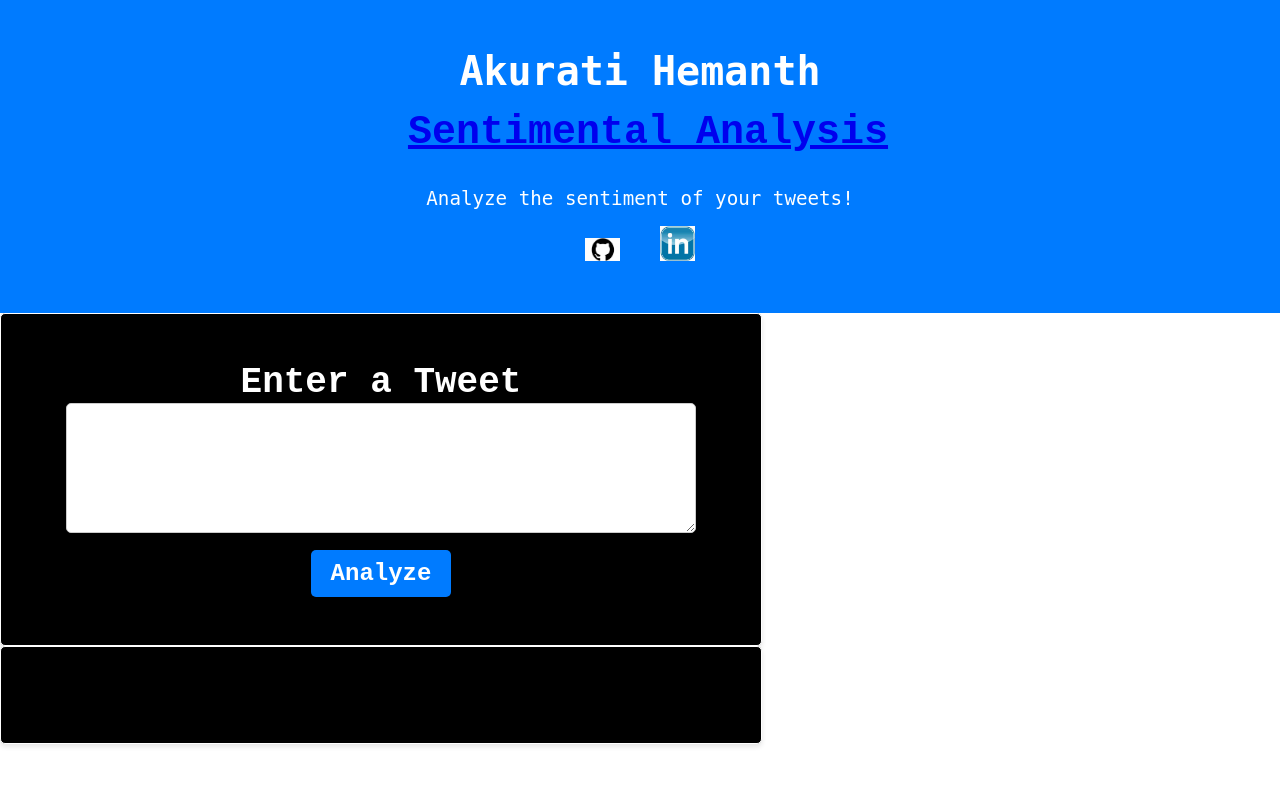
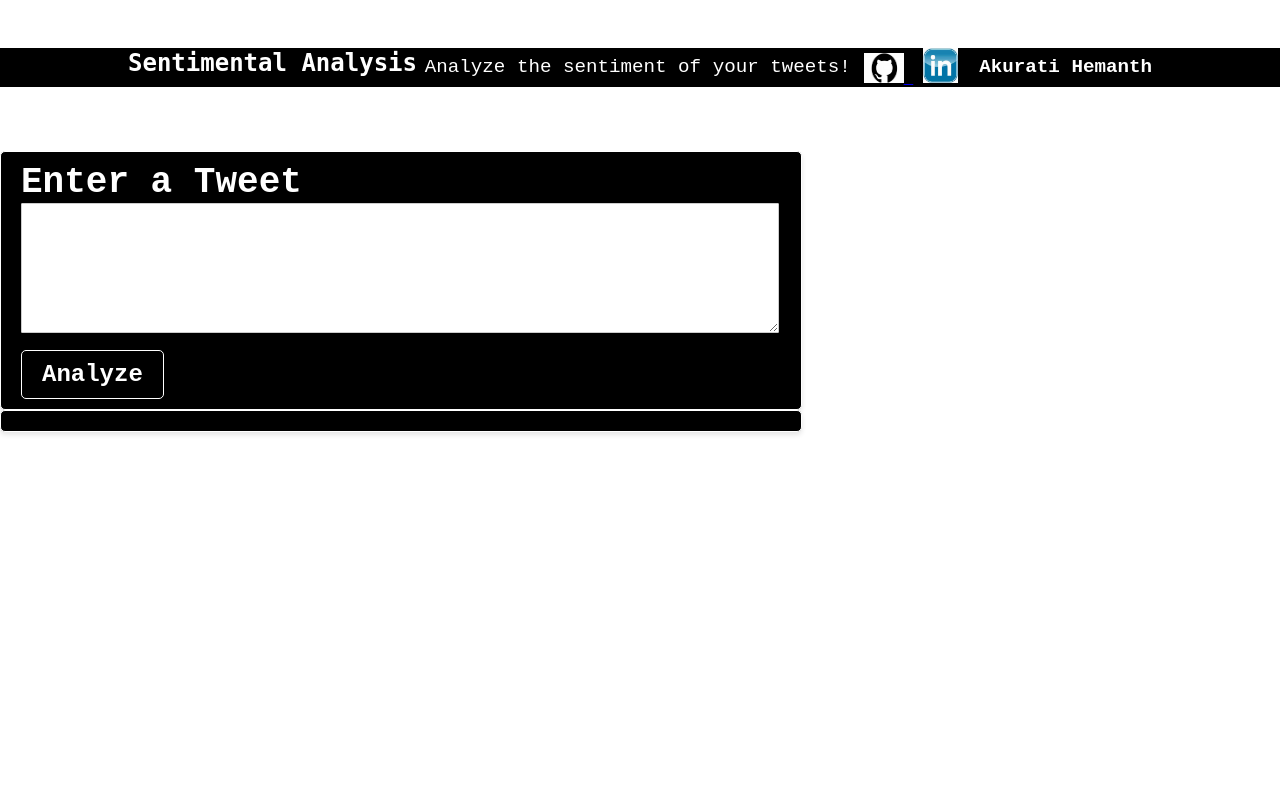
Before and after one commit to AkuratiHemanth/Sentiment_Analysis_Web_App, a Flask app: template templates/index.html in a window 1280 px wide. Shown: the top 786 px of the page. Run offline with Flask 3, Linux system fonts and the light colour scheme; the template is opened without the code that fills it, so the values that code supplies are empty.

Commit message:
Update index.html

```diff
--- a/templates/index.html
+++ b/templates/index.html
@@ -4,93 +4,63 @@
     <meta charset="UTF-8">
     <meta name="viewport" content="width=device-width, initial-scale=1.0">
     <link rel="stylesheet" href="{{ url_for('static', filename='style.css') }}">
-    <link href="https://fonts.googleapis.com/css2?family=Open+Sans:wght@300;400;600&display=swap" rel="stylesheet">
+    <title>Sentix - Sentiment Analyzer</title>
+    <link rel="icon" type="image/png" href="{{ url_for('static', filename='ICON.png') }}">
     <style>
         body {
-            font-family: 'Open Sans', sans-serif;
+            font-family: 'Courier New', monospace;
             background-image: url("{{ background_image }}");
             background-size: cover;
             margin: 0;
             padding: 0;
         }
-        .hero {
-            background-color: #007bff;
-            color: white;
-            text-align: center;
-            padding: 3rem 0;
+        .hero-left h1 {
+            font-size: 1.5rem; /* Adjust font size */
+        }
+        .hero-name h1 {
+            font-size: 1.2rem; /* Adjust font size */
+        }
+        .hero-bar {
+            background-color: black;
             display: flex;
+            justify-content: space-between;
             align-items: center;
-            justify-content: center;
-            flex-direction: column;
-        }
-        .hero h1 {
-            font-size: 2.5rem;
-            margin: 0;
+            padding: 0 10%;
             margin-bottom: 1rem;
         }
-        .hero p {
+        .hero-bar .middle-text {
+            text-align: center;
+            flex-grow: 1;
             font-size: 1.2rem;
-            margin: 1rem 0;
+            font-family: 'Courier New', Courier, monospace;
+            color: white;
         }
-        .social-links img {
-            width: 30px;
-            height: 30px;
-            margin: 0 10px;
-            transition: transform 0.3s ease-in-out;
-        }
-        .social-links img:hover {
-            transform: scale(1.2);
-        }
-        .user-input {
-            padding: 3rem 0;
-            text-align: center;
-        }
-        .user-input textarea {
-            width: 80%;
-            padding: 10px;
-            border: 1px solid #ccc;
-            border-radius: 5px;
-        }
-        .user-input button {
-            margin-top: 10px;
-            padding: 10px 20px;
-            background-color: #007bff;
-            color: white;
-            border: none;
-            border-radius: 5px;
-            cursor: pointer;
-            transition: background-color 0.3s ease-in-out;
-        }
-        .user-input button:hover {
-            background-color: #0056b3;
-        }
-        .result {
-            padding: 3rem 0;
-            text-align: center;
-        }
-        .result h2 {
-            font-size: 1.5rem;
-            margin: 0;
-        }
-
     </style>
-    <title>Sentiment Analysis App</title>
 </head>
 <body>
     <header class="hero">
-        <div class="hero-content">
-            <h1>Akurati Hemanth</h1>
-        </div>
-        <div class="hero-name">
-            <h1><a href="https://github.com/AkuratiHemanth">Sentimental Analysis</a></h1>
-        </div>
-        <p>Analyze the sentiment of your tweets!</p>
-        <div class="social-links">
-            <a href="https://github.com/AkuratiHemanth" target="_blank"><img src="{{ url_for('static', filename='Github.jpg') }}" alt="GitHub"></a>
-            <a href="https://www.linkedin.com/in/hemanth-akurati-999ask999" target="_blank"><img src="{{ url_for('static', filename='LinkedIn.jpg') }}" alt="LinkedIn"></a>
+        <div class="hero-bar">
+            <div class="hero-left">
+                <h1>Sentimental Analysis</h1>
+            </div>
+            <div class="middle-text">
+                <p>Analyze the sentiment of your tweets!</p>
+            </div>
+            <div class="hero-right">
+                <div class="social-links">
+                    <a href="https://github.com/AkuratiHemanth" target="_blank">
+                        <img src="{{ url_for('static', filename='Github.jpg') }}" alt="GitHub" class="Github">
+                    </a>
+                    <a href="https://www.linkedin.com/in/hemanth-akurati-999ask999" target="_blank">
+                        <img src="{{ url_for('static', filename='LinkedIn.jpg') }}" alt="LinkedIn">
+                    </a>
+                </div>
+                <div class="hero-name">
+                    <h1>Akurati Hemanth</h1>
+                </div>
+            </div>
         </div>
     </header>
-
 
     <section class="user-input">
         <h2>Enter a Tweet</h2>
```
